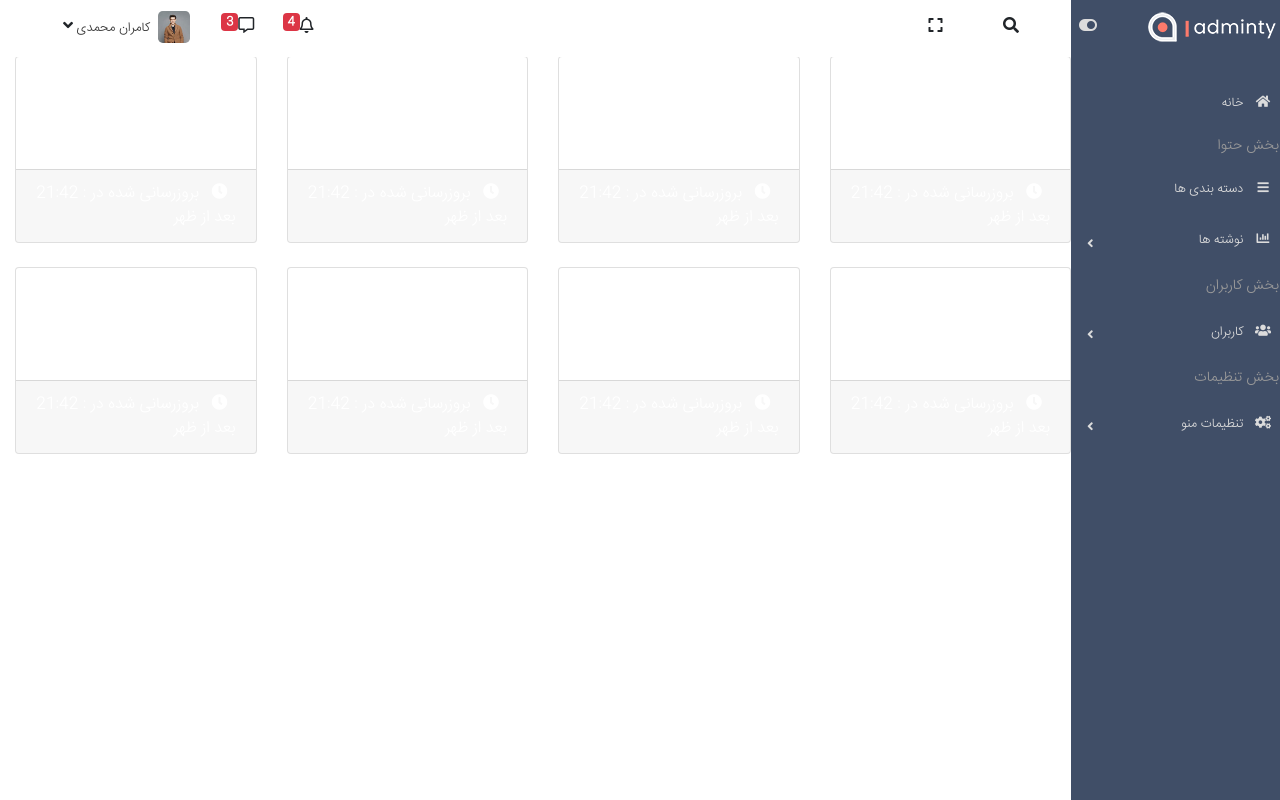
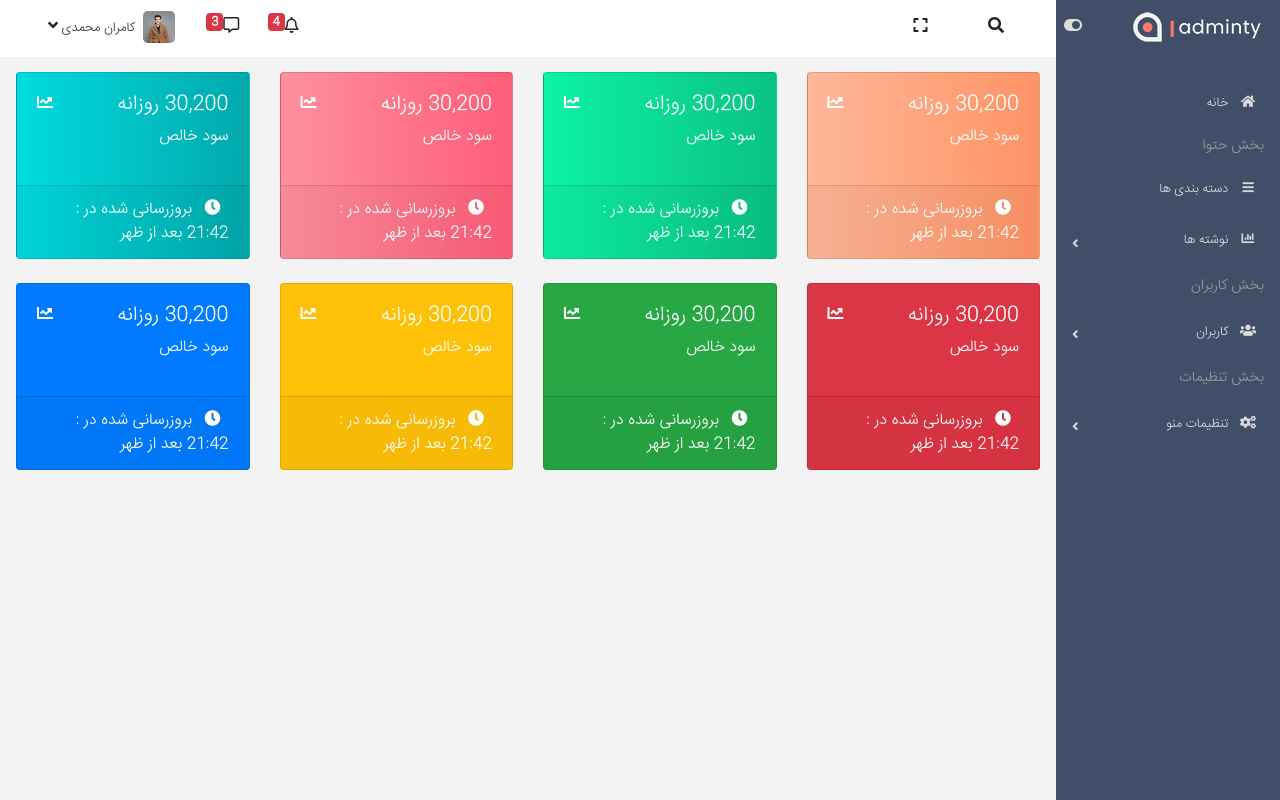
Before and after one commit to shayan881/template_project, a PHP site: page / in a window 1280 px wide. Run offline with PHP 8.4, Linux system fonts and the light colour scheme; some libraries are stand-ins or nearby versions.

Commit message:
session 81

```diff
--- a/admin-pannel/assets/css/grid.css
+++ b/admin-pannel/assets/css/grid.css
@@ -273,3 +273,31 @@
 button:hover {
     color: #FE8A7D;
 }
+
+
+.main-body {
+    width: calc(100% - 14rem);
+    padding: 1rem;
+    min-height: calc(100vh - 3.5rem);
+    background-color: #f3f3f3;
+}
+
+.bg-custom-yellow {
+    background: -webkit-gradient(linear, left top, right top, from(#feb798), to(#fe9365));
+    background: linear-gradient(to right, #feb798, #fe9365);
+}
+
+.bg-custom-green {
+    background: -webkit-gradient(linear, left top, right top, from(#0df3a3), to(#0ac282));
+    background: linear-gradient(to right, #0df3a3, #0ac282);
+}
+
+.bg-custom-pink {
+    background: -webkit-gradient(linear, left top, right top, from(#fe909d), to(#fe5d78));
+    background: linear-gradient(to right, #fe909d, #fe5d78);
+}
+
+.bg-custom-blue {
+    background: -webkit-gradient(linear, left top, right top, from(#01dbdf), to(#01a9ac));
+    background: linear-gradient(to right, #01dbdf, #01a9ac);
+}
--- a/admin-pannel/index.html
+++ b/admin-pannel/index.html
@@ -379,7 +379,7 @@
 
                 <section class="col-lg-3 col-md-6 col-12">
                     <a href="#" class="text-decoration-none d-block mb-4">
-                        <section class="card bg-custom-yellow text-white">
+                        <section class="card bg-custom-green text-white">
                             <section class="card-body">
                                 <section class="d-flex justify-content-between">
                                     <section class="info-box-body">
@@ -402,7 +402,7 @@
                 </section>
                 <section class="col-lg-3 col-md-6 col-12">
                     <a href="#" class="text-decoration-none d-block mb-4">
-                        <section class="card bg-custom-yellow text-white">
+                        <section class="card bg-custom-pink text-white">
                             <section class="card-body">
                                 <section class="d-flex justify-content-between">
                                     <section class="info-box-body">
@@ -425,7 +425,7 @@
                 </section>
                 <section class="col-lg-3 col-md-6 col-12">
                     <a href="#" class="text-decoration-none d-block mb-4">
-                        <section class="card bg-custom-yellow text-white">
+                        <section class="card bg-custom-blue text-white">
                             <section class="card-body">
                                 <section class="d-flex justify-content-between">
                                     <section class="info-box-body">
@@ -448,7 +448,7 @@
                 </section>
                 <section class="col-lg-3 col-md-6 col-12">
                     <a href="#" class="text-decoration-none d-block mb-4">
-                        <section class="card bg-custom-yellow text-white">
+                        <section class="card bg-danger text-white">
                             <section class="card-body">
                                 <section class="d-flex justify-content-between">
                                     <section class="info-box-body">
@@ -471,7 +471,7 @@
                 </section>
                 <section class="col-lg-3 col-md-6 col-12">
                     <a href="#" class="text-decoration-none d-block mb-4">
-                        <section class="card bg-custom-yellow text-white">
+                        <section class="card bg-success text-white">
                             <section class="card-body">
                                 <section class="d-flex justify-content-between">
                                     <section class="info-box-body">
@@ -494,7 +494,7 @@
                 </section>
                 <section class="col-lg-3 col-md-6 col-12">
                     <a href="#" class="text-decoration-none d-block mb-4">
-                        <section class="card bg-custom-yellow text-white">
+                        <section class="card bg-warning text-white">
                             <section class="card-body">
                                 <section class="d-flex justify-content-between">
                                     <section class="info-box-body">
@@ -517,7 +517,7 @@
                 </section>
                 <section class="col-lg-3 col-md-6 col-12">
                     <a href="#" class="text-decoration-none d-block mb-4">
-                        <section class="card bg-custom-yellow text-white">
+                        <section class="card bg-primary text-white">
                             <section class="card-body">
                                 <section class="d-flex justify-content-between">
                                     <section class="info-box-body">
```
